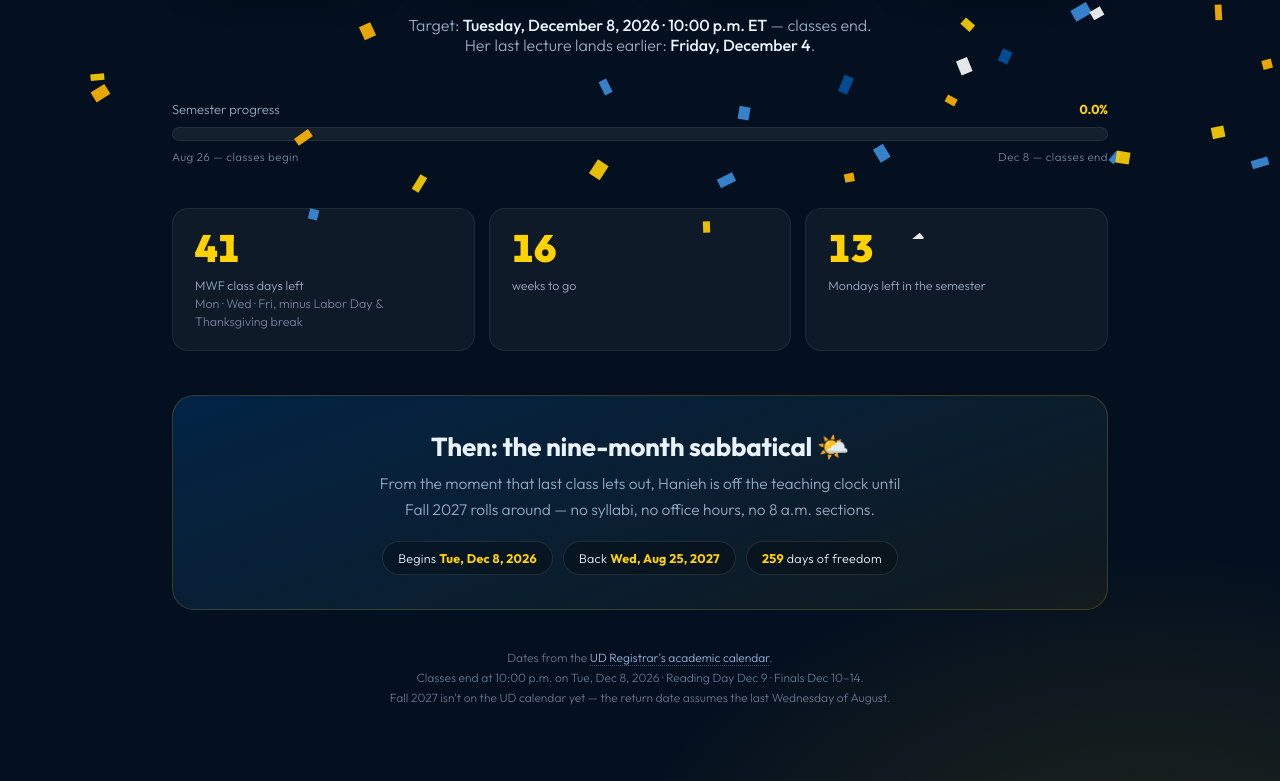
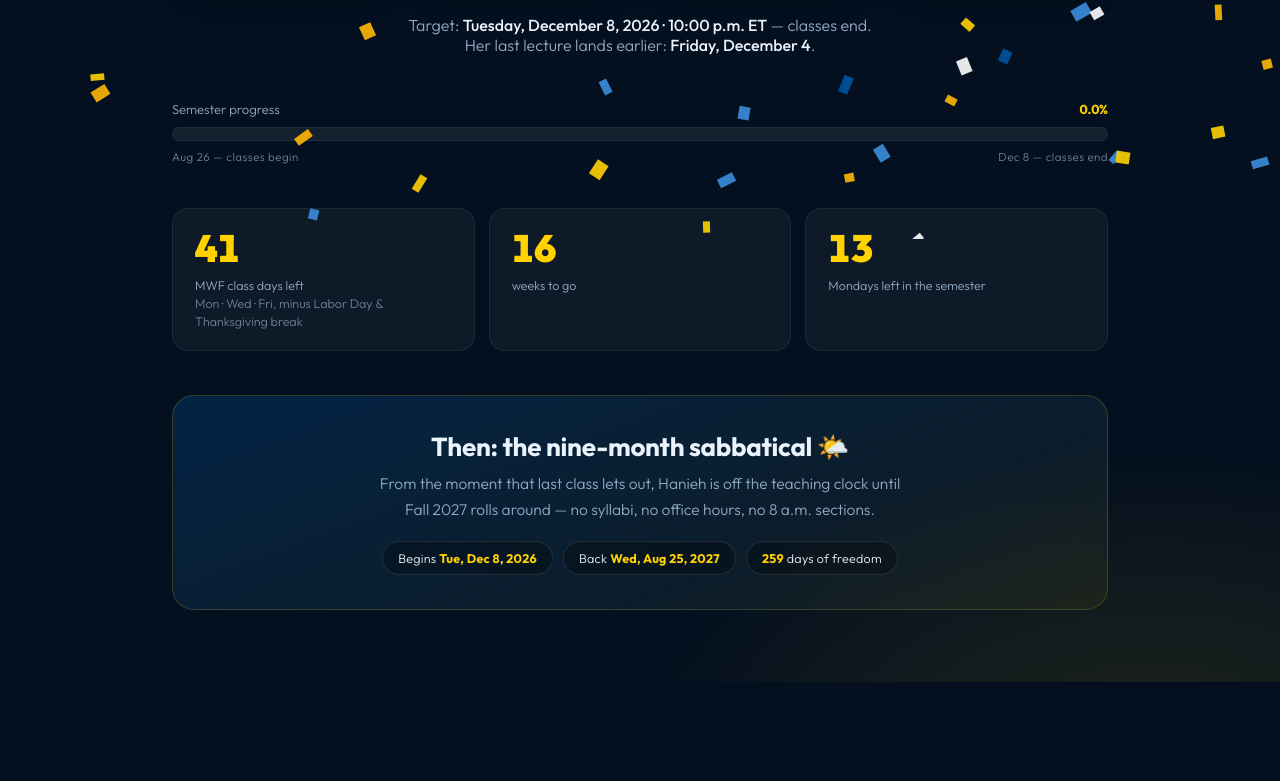
Before and after one commit to foolish127/sabbatical-countdown, a plain HTML site: page index.html in a window 1280 px wide. Shown: the part 561-1342 px from the top of the page. After the commit the page ends 1243 px from the top, so only its background shows below. Drawn offline with Linux system fonts and the light colour scheme.

Commit message:
Drop the calendar-source footer
Co-Authored-By: Claude Opus 5 (1M context) <noreply@anthropic.com>

```diff
--- a/index.html
+++ b/index.html
@@ -106,10 +106,6 @@
   }
   .chip b{color:var(--gold);font-weight:700}
 
-  footer{margin-top:38px;text-align:center;font-size:12px;color:#5f7590;line-height:1.7}
-  footer a{color:#8fb2d8;text-decoration:none;border-bottom:1px dotted rgba(143,178,216,.4)}
-  footer a:hover{color:var(--gold);border-bottom-color:var(--gold)}
-
   .celebrate{display:none;text-align:center;font-size:clamp(26px,6vw,54px);font-weight:900;color:var(--gold);margin:36px 0 24px;letter-spacing:-.02em;line-height:1.15}
   body.done .clock{display:none}
   body.done .celebrate{display:block}
@@ -167,11 +163,6 @@
     </div>
   </section>
 
-  <footer>
-    Dates from the <a href="https://www.udel.edu/academics/registrar/calendar/" target="_blank" rel="noopener">UD Registrar's academic calendar</a>.<br>
-    Classes end at 10:00 p.m. on Tue, Dec 8, 2026 &middot; Reading Day Dec 9 &middot; Finals Dec 10&ndash;14.<br>
-    Fall 2027 isn't on the UD calendar yet &mdash; the return date assumes the last Wednesday of August.
-  </footer>
 </div>
 
 <script>
```
